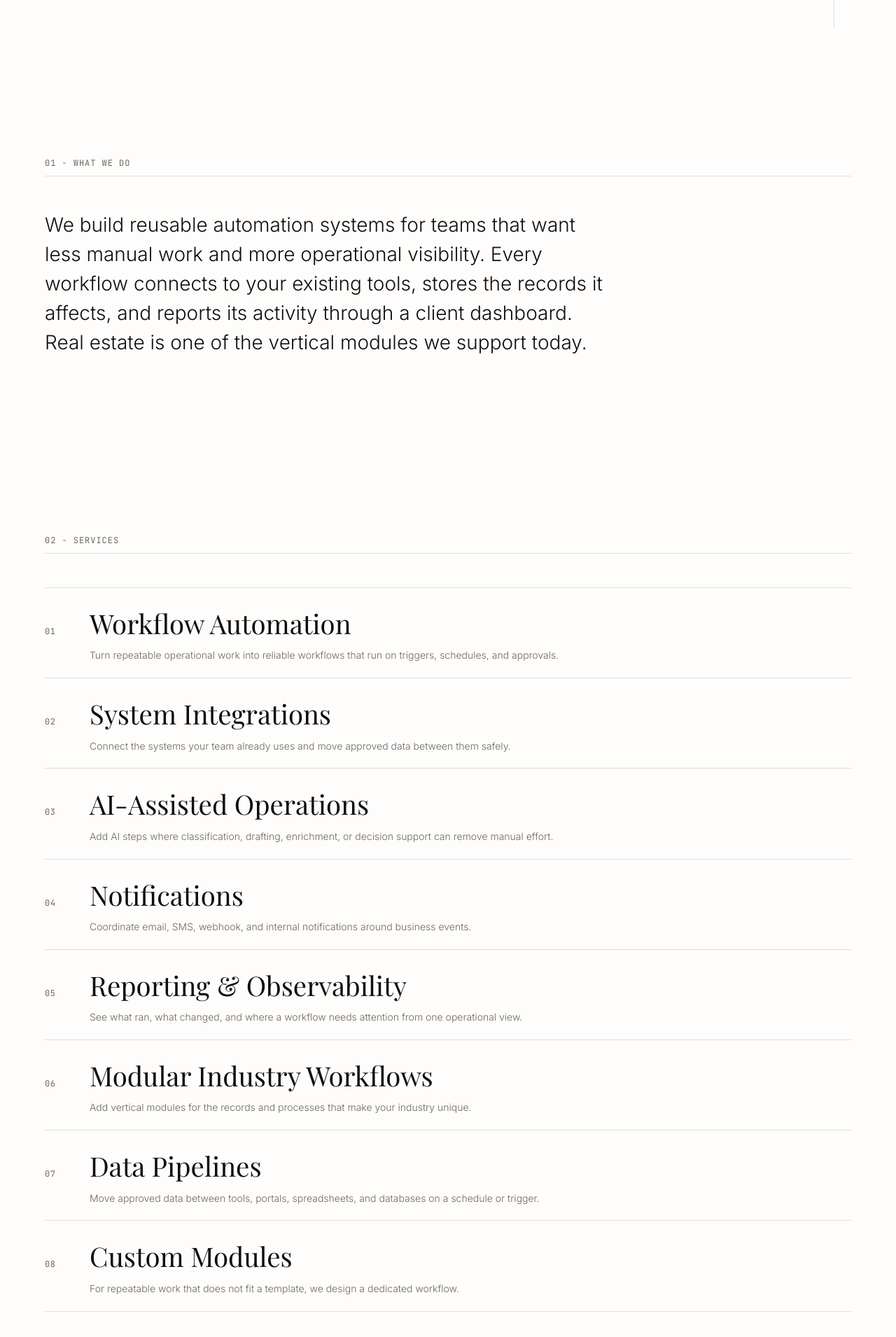
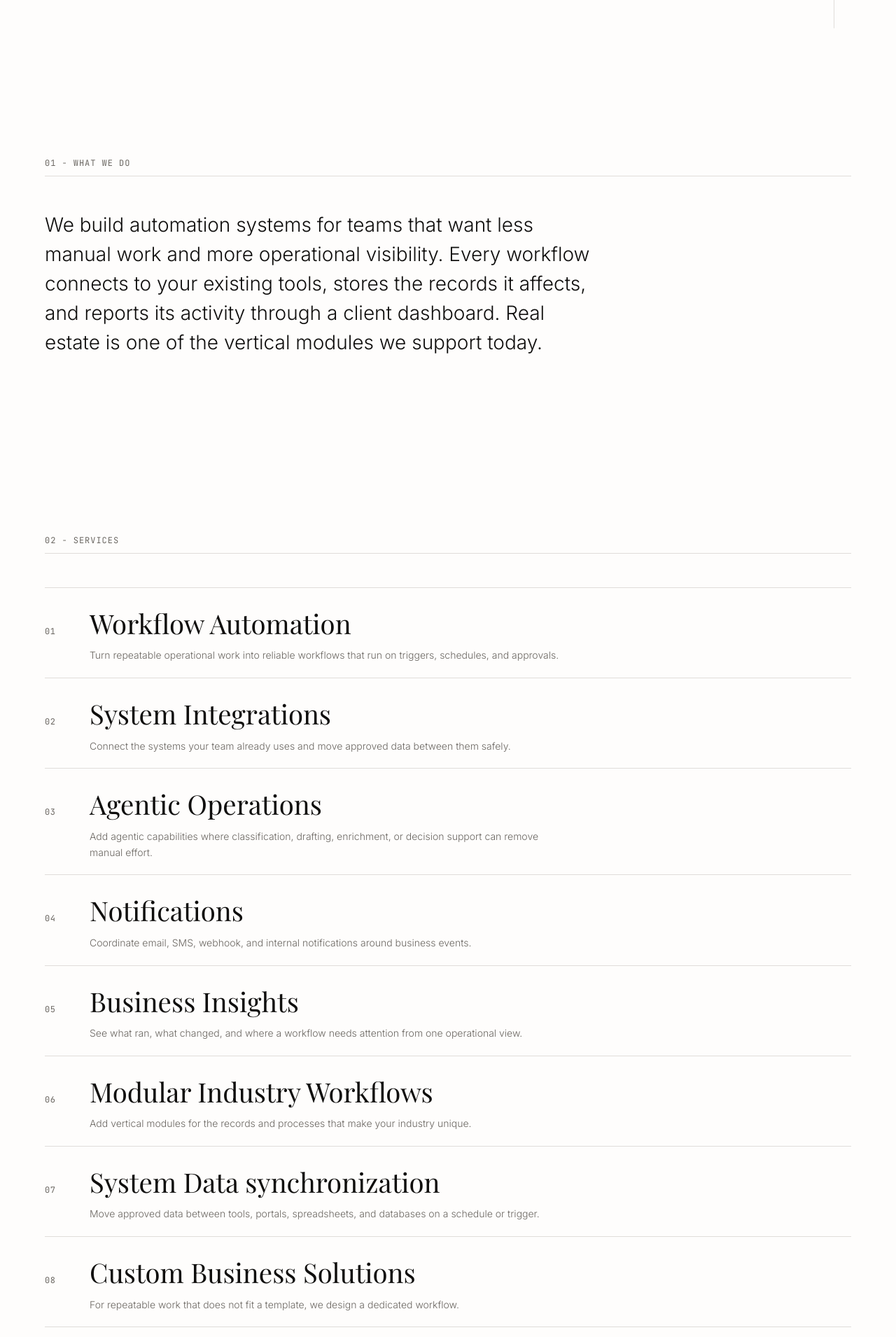
Before and after one commit to vee8899/react-production-, a React (Vite) app: page / in a window 1280 px wide. Shown: the part 701-2611 px from the top of the page at 70% size. Built offline with nearby package versions, Linux system fonts and the light colour scheme; no server answers; a web font is replaced by a local one.

Commit message:
better landing page

```diff
--- a/src/pages/HomePage.tsx
+++ b/src/pages/HomePage.tsx
@@ -24,9 +24,9 @@ const services = [
   },
   {
     number: "03",
-    name: "AI-Assisted Operations",
+    name: "Agentic Operations",
     description:
-      "Add AI steps where classification, drafting, enrichment, or decision support can remove manual effort.",
+      "Add agentic capabilities where classification, drafting, enrichment, or decision support can remove manual effort.",
   },
   {
     number: "04",
@@ -36,7 +36,7 @@ const services = [
   },
   {
     number: "05",
-    name: "Reporting & Observability",
+    name: "Business Insights",
     description:
       "See what ran, what changed, and where a workflow needs attention from one operational view.",
   },
@@ -48,13 +48,13 @@ const services = [
   },
   {
     number: "07",
-    name: "Data Pipelines",
+    name: "System Data synchronization",
     description:
       "Move approved data between tools, portals, spreadsheets, and databases on a schedule or trigger.",
   },
   {
     number: "08",
-    name: "Custom Modules",
+    name: "Custom Business Solutions",
     description:
       "For repeatable work that does not fit a template, we design a dedicated workflow.",
   },
@@ -142,7 +142,7 @@ export default function HomePage() {
         <SectionHeader label="01 - WHAT WE DO" />
         <FadeUp>
           <p className="font-sans text-primary max-w-[800px] mt-12 leading-[1.5] font-light text-[clamp(1.25rem,2.5vw,1.75rem)]">
-            We build reusable automation systems for teams that want less manual
+            We build automation systems for teams that want less manual
             work and more operational visibility. Every workflow connects to your
             existing tools, stores the records it affects, and reports its activity
             through a client dashboard. Real estate is one of the vertical modules
```
